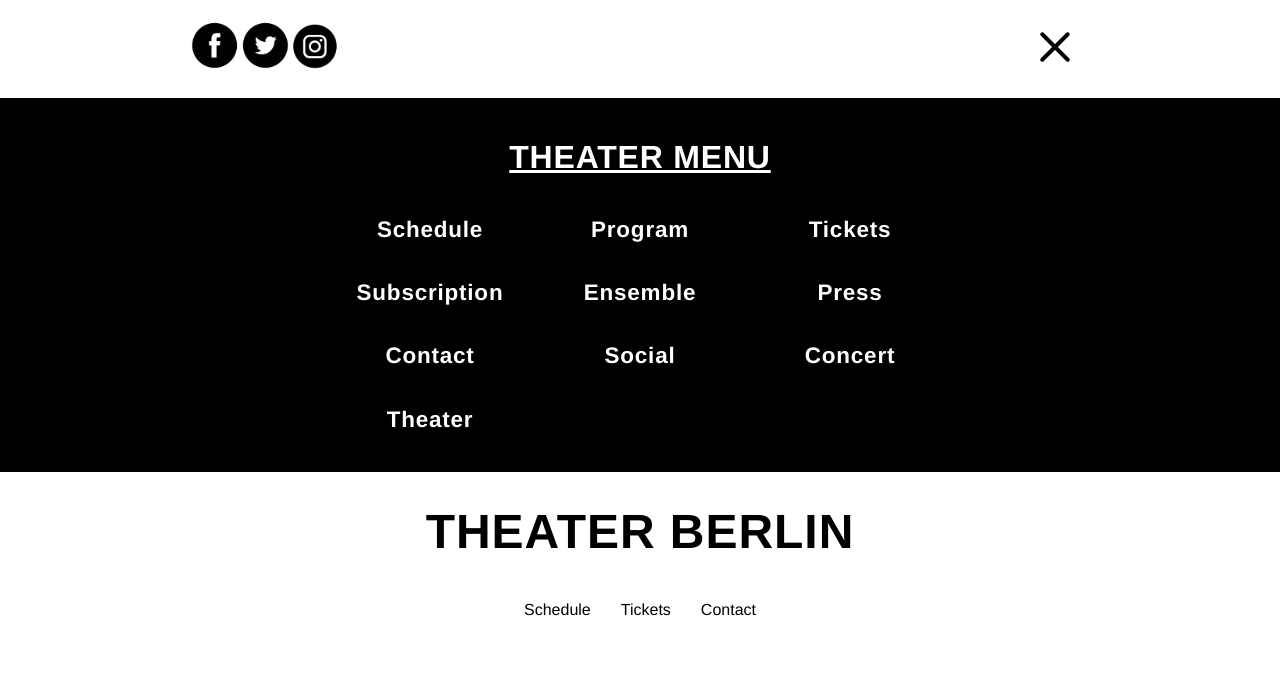
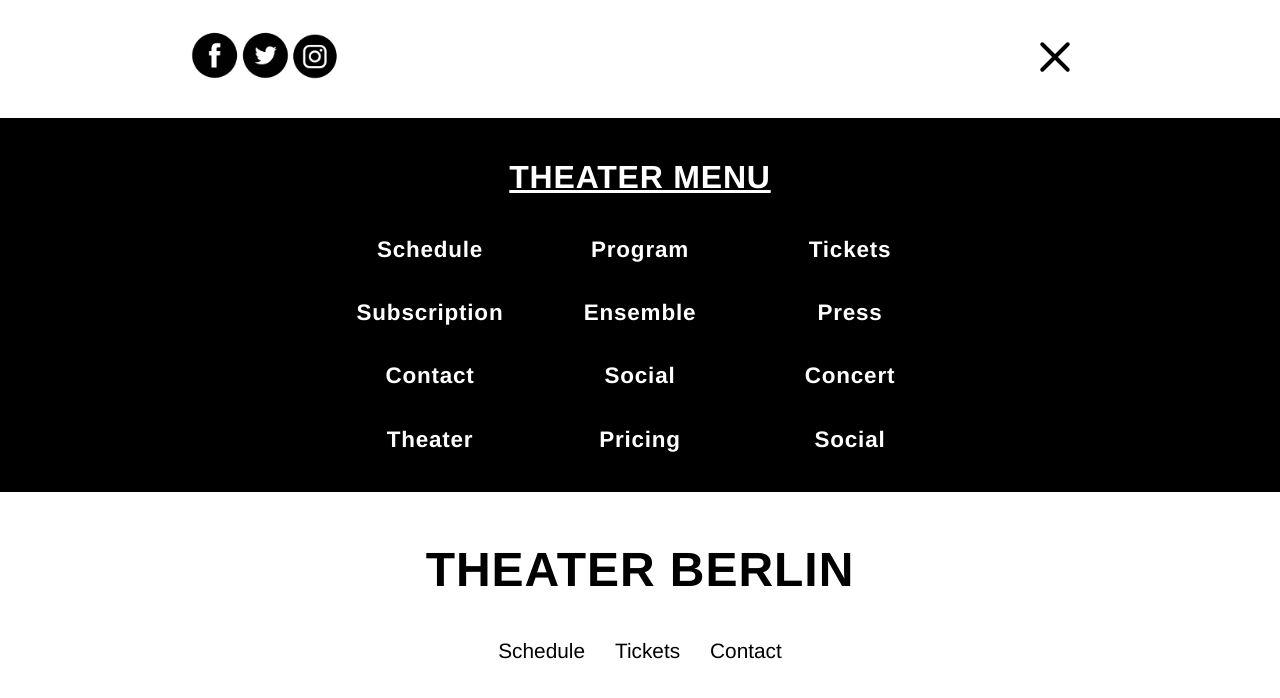
Before and after one commit to JacobWylie/kultur-test, a website: page public/index.html in a window 1280 px wide. Both pictures are taken after a click on the button 1055 px from the left and 49 px from the top of the page. Drawn offline with Linux system fonts and the light colour scheme; files that its build step writes are made by us from their sources; files whose address does not match are found by name.

Commit message:
restructor sass file tree and add some boiler plate to index.html file for content to TBD

```diff
--- a/public/index.html
+++ b/public/index.html
@@ -12,7 +12,6 @@
 	<body>
 
 	<header>
-
 		<!-- Upper Navbar -->
 		<div class="primary-nav">
 			<div class="social-link">
@@ -29,7 +28,7 @@
 			</div>
 		</div>
 
-		<!-- Dropdown Navbar that displays when burger menu clicked -->
+		<!-- Dropdown Navbar that displays when burger menu is clicked -->
 		<div class="dropdown-nav">
 			<h1>Theater Menu</h1>
 			<div class="dropdown-nav-links">
@@ -43,6 +42,8 @@
 				<h3><a href="">Social</a></h3>
 				<h3><a href="">Concert</a></h3>
 				<h3><a href="">Theater</a></h3>
+				<h3><a href="">Pricing</a></h3>
+				<h3><a href="">Social</a></h3>
 			</div>
 
 		</div>
@@ -60,6 +61,20 @@
 		</div>
 	</header>
 
+	<!-- Carousel or HTML5 Video -->
+	<section>
+
+	</section>
+
+	<!-- Masonry.js or flexbox display of divs with photos and links -->
+	<section>
+
+	</section>
+
+	<footer>
+
+	</footer>
+
 
 	<script type="text/javascript" src="build/build.min.js"></script>
 	</body>
--- a/public/sass/header/_header.scss
+++ b/public/sass/header/_header.scss
@@ -1,3 +1,4 @@
+@import 'hamburger/hamburgers'
 @import 'primary-nav';
 @import 'secondary-nav';
 @import 'dropdown-nav';
@@ -7,6 +8,7 @@ header {
 	// Title
 	.title {
 		h1 {
+			margin-top: 50px;
 			text-align: center;
 			letter-spacing: .02em;
 			font-size: 3em;
--- a/public/sass/header/_primary-nav.scss
+++ b/public/sass/header/_primary-nav.scss
@@ -4,7 +4,8 @@
 	flex-direction: row;
 	justify-content: space-between;
 	max-width: 900px;
-	margin: 20px auto;
+	margin: 10px auto;
+	padding: 20px;
 	.social-link {
 		display: flex;
 		flex-direction: row;
@@ -12,9 +13,6 @@
 			a {
 				transition: opacity 0.25s ease-in-out;
 				-webkit-transition: opacity 0.25s ease-in-out;
-				&:hover {
-					opacity: .8;
-				}
 			}
 			img {
 				width: 50px;
--- a/public/sass/header/_secondary-nav.scss
+++ b/public/sass/header/_secondary-nav.scss
@@ -8,8 +8,29 @@
 		a {
 			padding: 5px;
 			transition: opacity 0.25s ease-in-out;
+			position: relative;
+			font-size: 1.3em;
 			&:hover {
-				opacity: .5;
+				opacity: .7;
+			}
+			&:before {
+				content: "";
+				position: absolute;
+				width: 100%;
+				height: 2px;
+				bottom: 0;
+				left: 0;
+				background-color: #000000;
+				visibility: hidden;
+				-webkit-transform: scaleX(0);
+				transform: scaleX(0);
+				-webkit-transition: all 0.25s ease-in-out 0s;
+				transition: all 0.25s ease-in-out 0s;
+			}
+			&:hover:before {
+				visibility: visible;
+				-webkit-transform: scaleX(1);
+				transform: scaleX(1);
 			}
 		}
 	}
--- a/public/sass/index.scss
+++ b/public/sass/index.scss
@@ -17,4 +17,3 @@ a {
 
 // Import SCSS Partials
 @import 'header/header';
-@import 'hamburger/hamburgers'
```
Also changed, not shown: index.html (+1 -1 lines), build/build.min.css, public/sass/header/hamburger/_base.scss (renamed from public/sass/hamburger/_base.scss), public/sass/header/hamburger/_spin.scss (renamed from public/sass/hamburger/_spin.scss), public/sass/header/hamburger/hamburgers.scss (renamed from public/sass/hamburger/hamburgers.scss).
